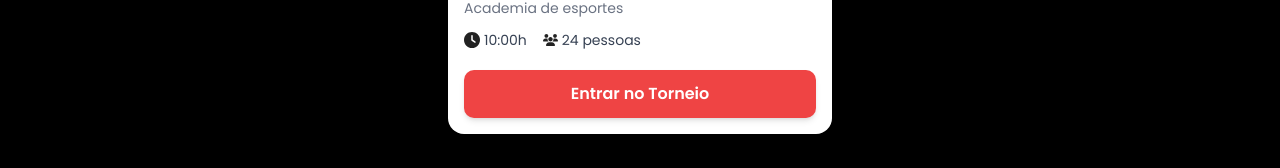
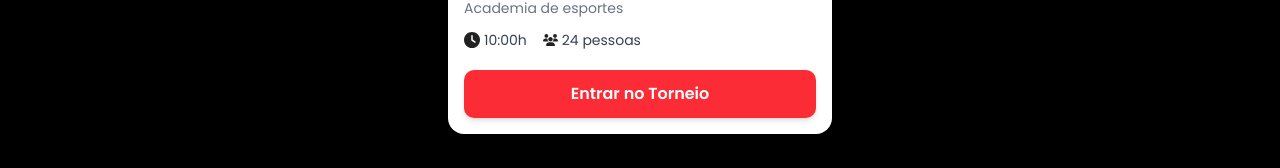
Before and after one commit to TechVerseFiap/TechVerse.FutMap.Front, a React (Vite) app: page / in a window 1280 px wide. Shown: the part 274-442 px from the top of the page. Built offline with nearby package versions, Linux system fonts and the light colour scheme.

Commit message:
[FIX] Standard button children instead of prop and fix icon

```diff
--- a/src/components/CardEvent.jsx
+++ b/src/components/CardEvent.jsx
@@ -46,12 +46,13 @@ export default function CardEvent({
 
         <div className="mt-3">
           <StandardButton
-            text="Entrar no Torneio"
             onClick={onJoin}
             color="bg-(--red-color)"
             padding="py-3"
             style="w-full"
-          />
+          >
+            Entrar no Torneio
+          </StandardButton>
         </div>
       </div>
     </div>
--- a/src/components/StandardButton.jsx
+++ b/src/components/StandardButton.jsx
@@ -1,12 +1,41 @@
-export default function StandardButton({ text, onClick, color = "bg-red-500", padding = "py-2 px-4", style, icon: Icon }) {
+import React from 'react';
+
+export default function StandardButton({
+  children,
+  onClick,
+  textColor = "text-white",
+  bgColor = "bg-red-500",
+  padding = "py-2 px-4",
+  style,
+  icon
+}) {
+  const renderIcon = () => {
+    if (!icon) return null;
+
+    if (React.isValidElement(icon)) {
+      return icon;
+    }
+
+    if (typeof icon === 'function') {
+      const IconComponent = icon;
+      return <IconComponent />;
+    }
+
+    return null;
+  };
+
 
   return (
     <button
       onClick={onClick}
-      className={`flex items-center justify-center ${color} ${padding} ${style} text-white font-semibold rounded-lg shadow-md hover:bg-opacity-80 focus:outline-none transition duration-200`}
+      className={`flex items-center justify-center ${bgColor} ${padding} ${style} ${textColor} font-semibold rounded-lg shadow-md hover:bg-opacity-80 focus:outline-none transition duration-200`}
     >
-      {Icon && <span className="mr-2"><Icon /></span>}
-      {text}
+      {icon && (
+        <span className="mr-2">
+          {renderIcon()}
+        </span>
+      )}
+      {children}
     </button>
   );
 }
```
